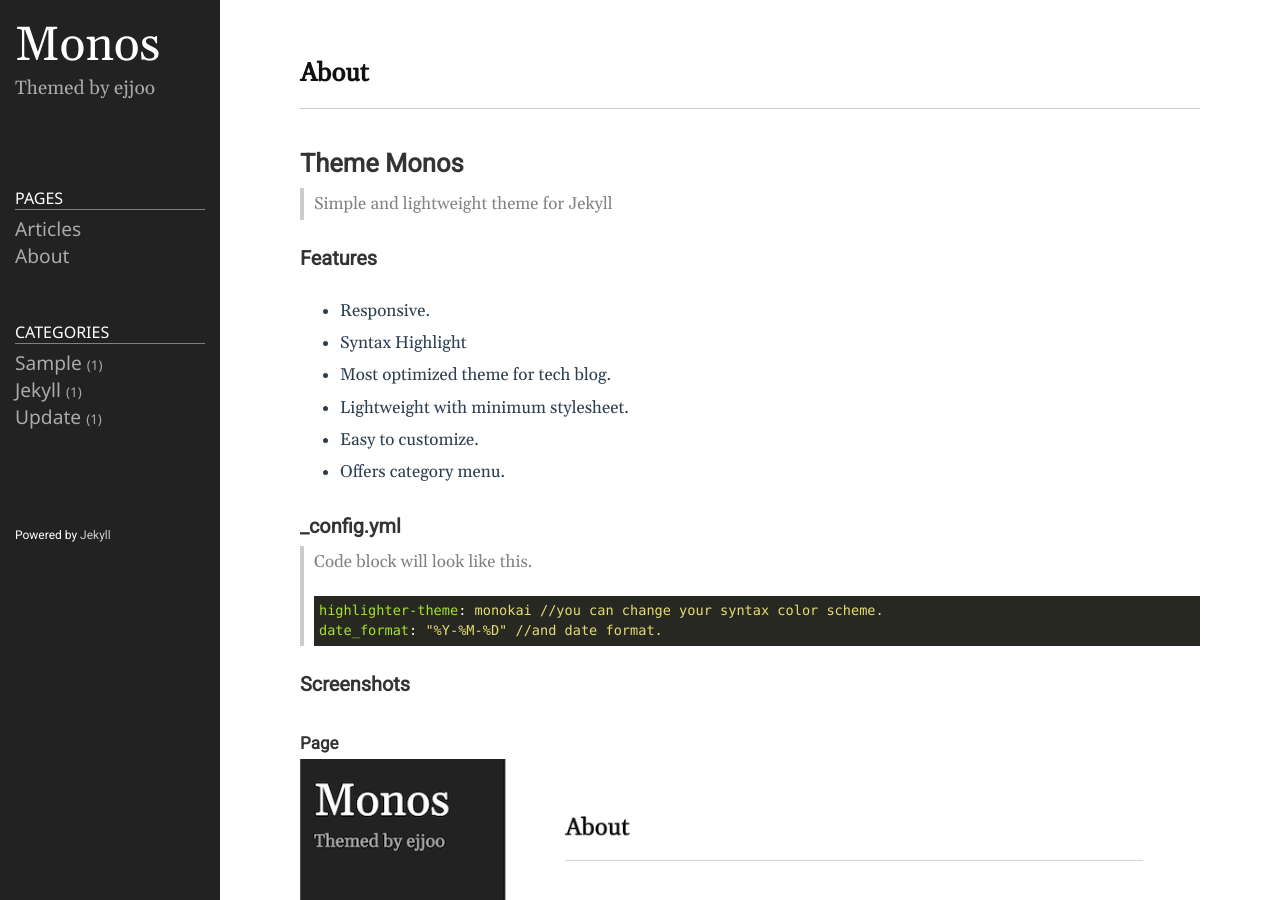
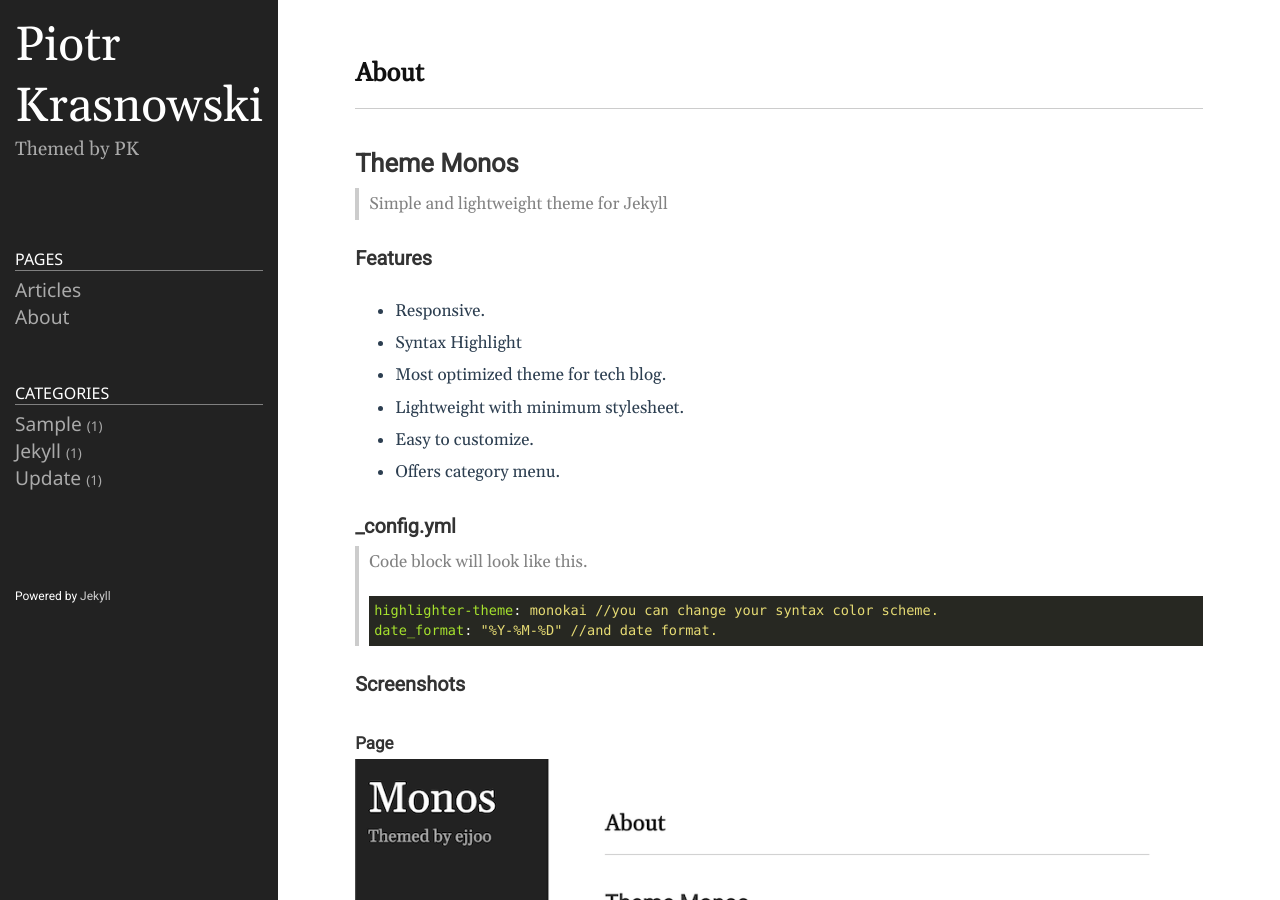
Before and after one commit to PiotrKrasnowski/piotrkrasnowski.github.io, a Jekyll site: the page built from README.md, in a window 1280 px wide and 900 px high. Built offline with Jekyll 4.4.1, drawn with Linux system fonts in a browser that asks for light colours.

Commit message:
Update _config.yml

```diff
--- a/_config.yml
+++ b/_config.yml
@@ -18,13 +18,13 @@
 # You can create any custom variable you would like, and they will be accessible
 # in the templates via {{ site.myvariable }}.
 
-title: Monos
-email: ejjoo7994@gmail.com
+title: Piotr Krasnowski
+email: p.g.krasnowski@gmail.com
 description: >- # this means to ignore newlines until "baseurl:"
-  Themed by ejjoo
+  Themed by PK
 # baseurl: "/" # the subpath of your site, e.g. /blog
 # url: "http://ejjoo.github.io" # the base hostname & protocol for your site, e.g. http://example.com
-github_username: ejjoo
+github_username: PiotrKrasnowski
 highlighter: rouge
 svg:
   optimize: true
```
